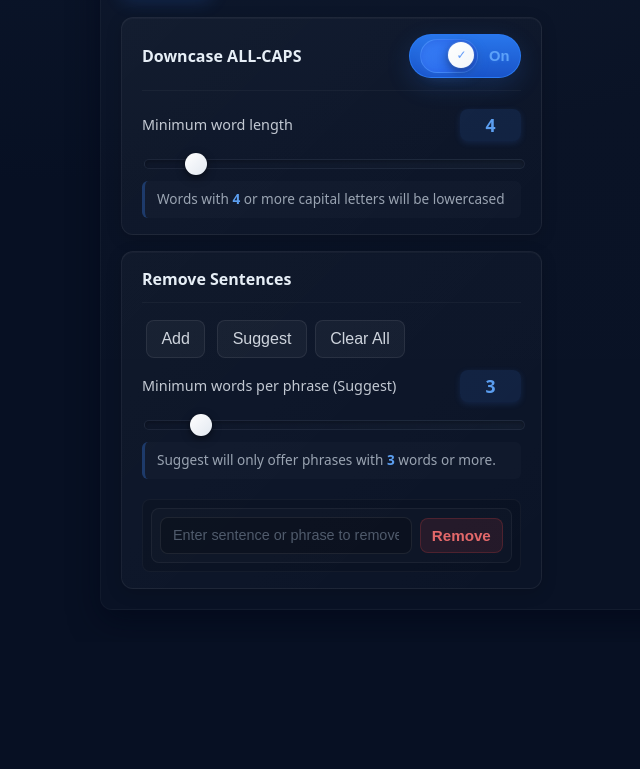
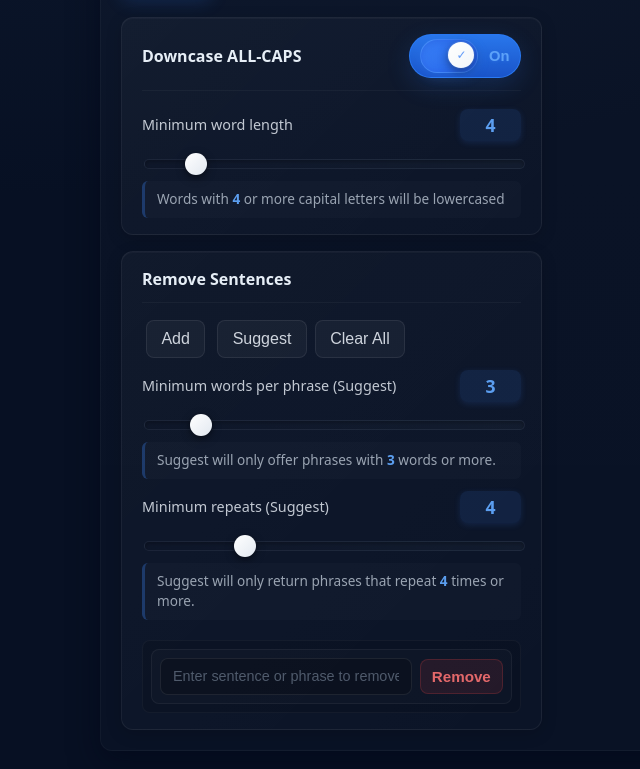
Before and after one commit to renabazinin/text-cleaner, a plain HTML site: page index.html in a window 1280 px wide. Shown: the part 535-1304 px from the top of the page, without its empty margins (90-730 px from the left). Before the commit the page ends 1177 px from the top, so only its background shows below. Drawn offline with Linux system fonts and the light colour scheme.

Commit message:
remove setnece by phrase length and by number of apearinng

```diff
--- a/index.html
+++ b/index.html
@@ -89,6 +89,14 @@
                   <input id="suggestMin" type="range" min="2" max="10" value="3" class="slider">
                   <div class="slider-hint">Suggest will only offer phrases with <strong id="suggestMinValHint">3</strong> words or more.</div>
                 </div>
+                <div class="slider-control">
+                  <label class="slider-label">
+                    <span class="label-text">Minimum repeats (Suggest)</span>
+                    <span class="slider-value" id="suggestRepeatsVal">4</span>
+                  </label>
+                  <input id="suggestRepeats" type="range" min="2" max="10" value="4" class="slider">
+                  <div class="slider-hint">Suggest will only return phrases that repeat <strong id="suggestRepeatsValHint">4</strong> times or more.</div>
+                </div>
                 <div id="removeRowsContainer" class="remove-rows">
                   <div class="remove-row">
                     <input class="remove-input" type="text" placeholder="Enter sentence or phrase to remove...">
--- a/script.js
+++ b/script.js
@@ -182,12 +182,23 @@ function updateAutoEnable() {
 const suggestMin = document.getElementById('suggestMin');
 const suggestMinVal = document.getElementById('suggestMinVal');
 const suggestMinValHint = document.getElementById('suggestMinValHint');
+const suggestRepeats = document.getElementById('suggestRepeats');
+const suggestRepeatsVal = document.getElementById('suggestRepeatsVal');
+const suggestRepeatsValHint = document.getElementById('suggestRepeatsValHint');
 if (suggestMin && suggestMinVal) {
   suggestMinVal.textContent = suggestMin.value;
   if (suggestMinValHint) suggestMinValHint.textContent = suggestMin.value;
   suggestMin.addEventListener('input', () => {
     suggestMinVal.textContent = suggestMin.value;
     if (suggestMinValHint) suggestMinValHint.textContent = suggestMin.value;
+  });
+}
+if (suggestRepeats && suggestRepeatsVal) {
+  suggestRepeatsVal.textContent = suggestRepeats.value;
+  if (suggestRepeatsValHint) suggestRepeatsValHint.textContent = suggestRepeats.value;
+  suggestRepeats.addEventListener('input', () => {
+    suggestRepeatsVal.textContent = suggestRepeats.value;
+    if (suggestRepeatsValHint) suggestRepeatsValHint.textContent = suggestRepeats.value;
   });
 }
 
@@ -218,9 +229,10 @@ suggestBtn.addEventListener("click", () => {
     }
   }
 
-  // Only suggest phrases that occur at least 3 times
-  const suggested = Object.keys(counts).filter(k => counts[k] >= 3);
-  if (!suggested.length) return showInlineMessage(`No repeated ${minPhraseLen}+ word phrases found to suggest.`, 'info');
+  // Only suggest phrases that occur at least N times (configurable)
+  const minRepeats = Number(suggestRepeats && suggestRepeats.value || 4);
+  const suggested = Object.keys(counts).filter(k => counts[k] >= minRepeats);
+  if (!suggested.length) return showInlineMessage(`No repeated ${minPhraseLen}+ word phrases found to suggest (min ${minRepeats} repeats).`, 'info');
 
   // Append suggestions without overriding existing rows. Avoid duplicates.
   const existing = new Set(getRemoveRows().map(r => r.text.toLowerCase()));
```
